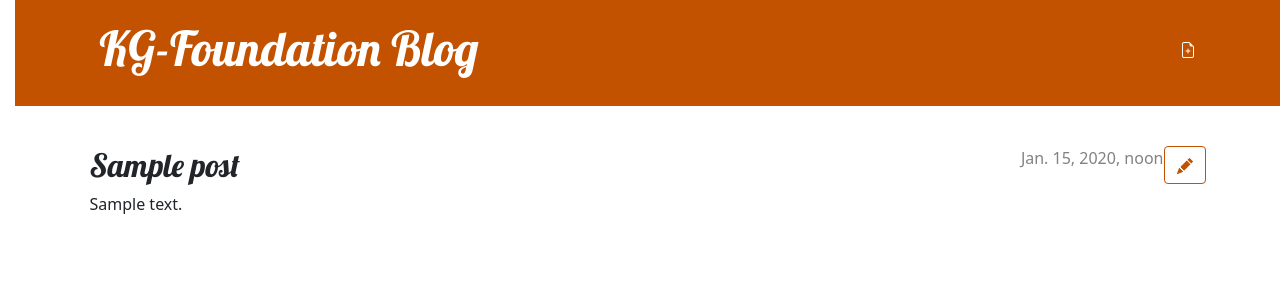
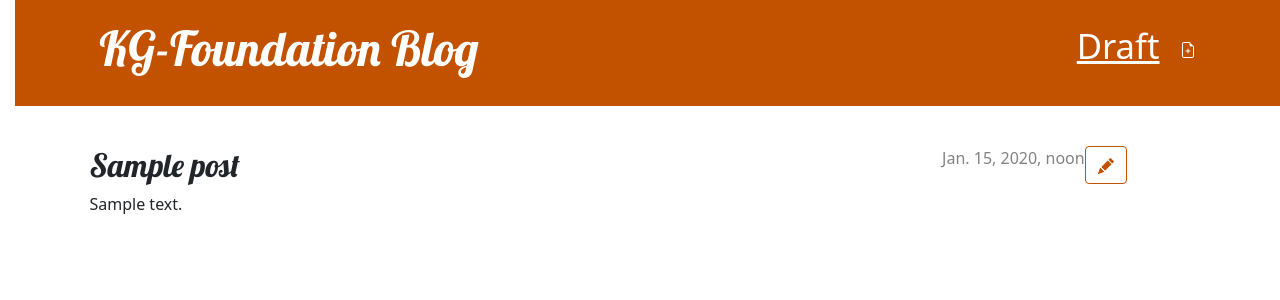
Before and after one commit to katman-Generation/my-blog, a Django app: page /post/1/ in a window 1280 px wide. Shown: the top 300 px of the page. Run offline with Django 3.2, Linux system fonts and the light colour scheme; a user stored in the database is signed in; tables that the repository leaves empty hold one stand-in row (values such as "Sample post").

Commit message:
adding draft and delete

```diff
--- a/blog/static/css/blog.css
+++ b/blog/static/css/blog.css
@@ -75,3 +75,6 @@
     color: #FFFFFF;
     background-color: #C25100;
 }
+.glyphicon{
+    color: #FFFFFF;
+}
--- a/blog/templates/blog/base.html
+++ b/blog/templates/blog/base.html
@@ -16,6 +16,9 @@
                 <a href="{% url 'post_new' %}" class="top-menu">
                     {% include './icons/file-earmark-plus.svg' %}
                 </a>
+                <a href="{% url 'post_draft_list' %}" class="top-menu">
+                    <span class="glyphicon glyphicon-edit">Draft</span>
+                </a>
             {% endif %}
             <h1><a href="/">KG-Foundation Blog</a></h1>
         </div>
--- a/blog/templates/blog/post_detail.html
+++ b/blog/templates/blog/post_detail.html
@@ -7,12 +7,17 @@
                 <a class="btn btn-secondary" href="{% url 'post_edit' pk=post.pk %}">
                     {% include './icons/pencil-fill.svg' %}
                 </a>
+                <a class="btn btn-default" href="{% url 'post_remove' pk=post.pk %}">
+                    <span class="glyphicon glyphicon-remove">Delete</span>
+                </a>
             {% endif %}
         </aside>
         {% if post.published_date %}
-            <time class="date">
+            <div class="date">
                 {{ post.published_date }}
-            </time>
+            </div>
+        {% else %}
+            <a class="btn btn-default" href="{% url 'post_publish' pk=post.pk %}">Publish</a>
         {% endif %}
         <h2>{{ post.title }}</h2>
         <p>{{ post.text|linebreaksbr }}</p>
--- a/blog/urls.py
+++ b/blog/urls.py
@@ -6,4 +6,7 @@
     path('post/<int:pk>/', views.post_detail, name='post_detail'),
     path('post/new/', views.post_new, name='post_new'),
     path('post/<int:pk>/edit/', views.post_edit, name='post_edit'),
+    path('drafts/', views.post_draft_list, name='post_draft_list'),
+    path('post/<pk>/publish/', views.post_publish, name='post_publish'),
+    path('post/<pk>/remove/', views.post_remove, name='post_remove'),
 ]
--- a/blog/views.py
+++ b/blog/views.py
@@ -5,7 +5,7 @@
 
 def post_list(request):
     """for  the view of the home page"""
-    posts = Post.objects.filter(published_date__lte=timezone.now()).order_by('published_date')
+    posts = Post.objects.filter(published_date__lte=timezone.now()).order_by('-published_date')
     return render(request, 'blog/post_list.html', {'posts': posts})
 
 def post_detail(request, pk):
@@ -19,7 +19,6 @@
         if form.is_valid():
             post = form.save(commit=False)
             post.author = request.user
-            post.published_date = timezone.now()
             post.save()
             return redirect('post_detail', pk=post.pk)
     else:
@@ -39,3 +38,19 @@
     else:
         form = PostForm(instance=post)
     return render(request, 'blog/post_edit.html', {'form': form})
+
+
+def post_draft_list(request):
+    posts = Post.objects.filter(published_date__isnull=True).order_by('created_date')
+    return render(request, 'blog/post_draft_list.html', {'posts': posts})
+
+
+def post_publish(request, pk):
+    post = get_object_or_404(Post, pk=pk)
+    post.publish()
+    return redirect('post_detail', pk=pk)
+
+def post_remove(request, pk):
+    post = get_object_or_404(Post, pk=pk)
+    post.delete()
+    return redirect('post_list')
```
Also changed, not shown: blog/templates/blog/post_draft_list.html (added, +11 -0 lines).
